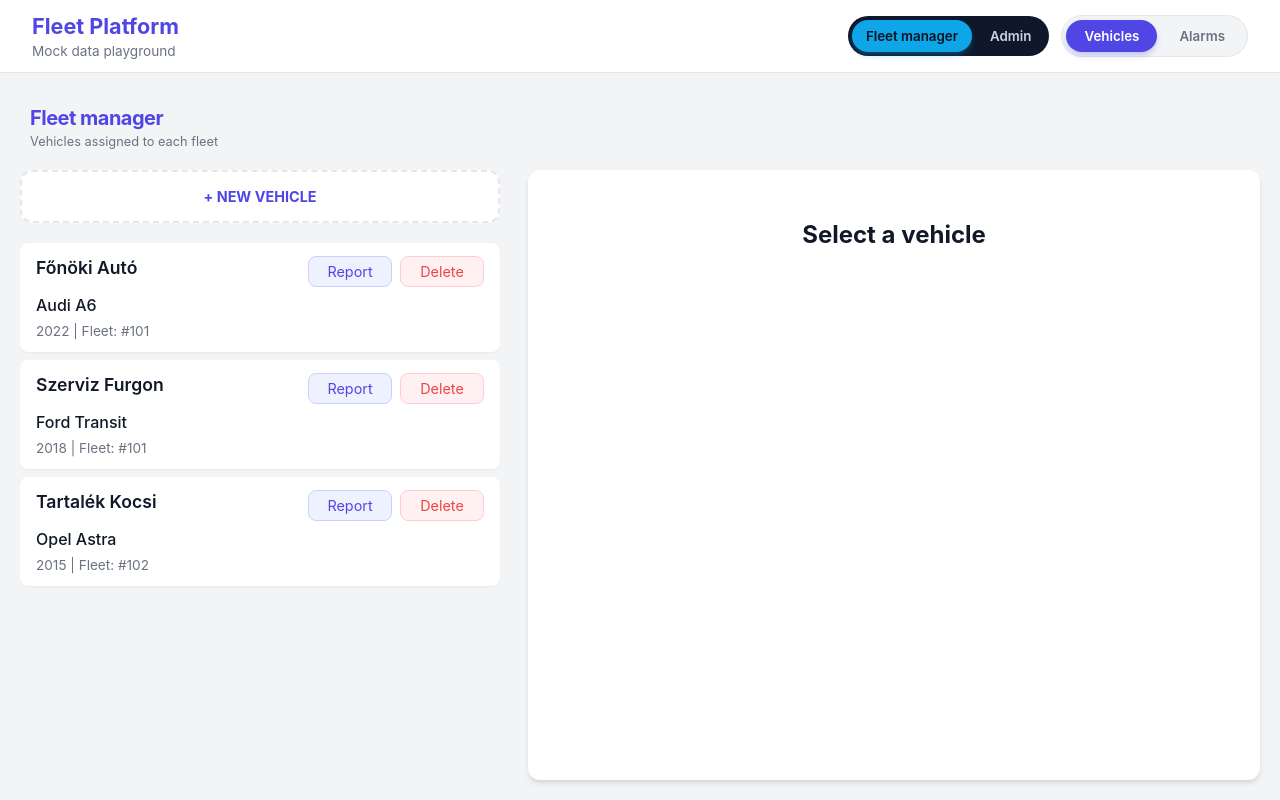
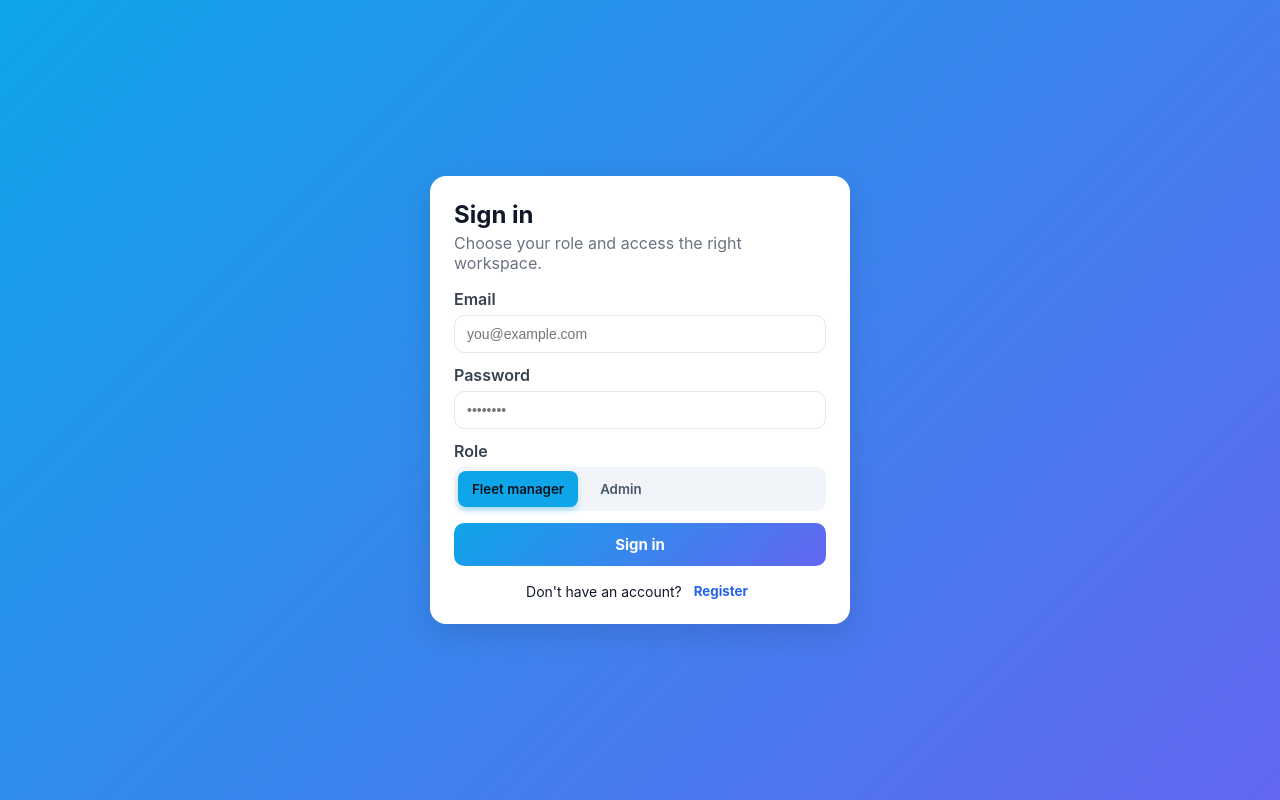
Before and after one commit to sziki12/soft_arch_vehicle_fleet_manager, an Angular app in the folder Frontend/SoftArchVeichleManager/: page / in a window 1280 px wide. Built offline with nearby package versions, Linux system fonts and the light colour scheme.

Commit message:
feat: Implement user authentication with login and registration functionality

```diff
--- a/Frontend/SoftArchVeichleManager/src/app/app.component.css
+++ b/Frontend/SoftArchVeichleManager/src/app/app.component.css
@@ -42,37 +42,7 @@
 .header-actions {
     display: flex;
     align-items: center;
-    gap: 12px;
-}
-
-.role-toggle {
-    display: inline-flex;
-    background-color: #0f172a;
-    border-radius: 999px;
-    padding: 4px;
-    gap: 4px;
-}
-
-.role-toggle button {
-    border: none;
-    background: transparent;
-    padding: 8px 14px;
-    border-radius: 999px;
-    font-weight: 600;
-    cursor: pointer;
-    color: #cbd5e1;
-    transition: all 0.2s ease;
-}
-
-.role-toggle button.active {
-    background-color: #0ea5e9;
-    color: #0b1220;
-    box-shadow: 0 4px 6px -1px rgba(14, 165, 233, 0.35);
-}
-
-.role-toggle button:not(.active):hover {
-    background-color: rgba(255, 255, 255, 0.08);
-    color: #e2e8f0;
+    gap: 16px;
 }
 
 .view-toggle {
@@ -106,6 +76,33 @@
     color: var(--text-main);
 }
 
+.user-chip {
+    background: #0f172a;
+    color: #e2e8f0;
+    border-radius: 12px;
+    padding: 8px 12px;
+    display: flex;
+    flex-direction: column;
+    line-height: 1.3;
+}
+
+.user-name {
+    font-weight: 700;
+}
+
+.logout-btn {
+    border: 1px solid var(--border-color);
+    background: #fff;
+    padding: 8px 12px;
+    border-radius: 10px;
+    cursor: pointer;
+    font-weight: 700;
+}
+
+.logout-btn:hover {
+    background: #f8fafc;
+}
+
 .app-main {
     flex: 1;
     display: flex;
--- a/Frontend/SoftArchVeichleManager/src/app/app.component.html
+++ b/Frontend/SoftArchVeichleManager/src/app/app.component.html
@@ -1,3 +1,4 @@
+<ng-container *ngIf="session; else loginView">
     <div class="app-shell">
 
         <header class="app-header">
@@ -7,13 +8,9 @@
             </div>
 
             <div class="header-actions">
-            <div class="role-toggle">
-                <button type="button" [class.active]="currentRole === 'manager'" (click)="setRole('manager')">
-                    Fleet manager
-                </button>
-                <button type="button" [class.active]="currentRole === 'admin'" (click)="setRole('admin')">
-                    Admin
-                </button>
+                <div class="user-chip">
+                    <div class="user-name">{{ session?.name }}</div>
+                    <small>{{ session?.email }} &mdash; {{ session?.role }}</small>
                 </div>
 
                 <div class="view-toggle" *ngIf="currentRole === 'manager'">
@@ -24,6 +21,8 @@
                         Alarms
                     </button>
                 </div>
+
+                <button class="logout-btn" (click)="logout()">Logout</button>
             </div>
         </header>
 
@@ -37,3 +36,8 @@
             </ng-template>
         </main>
     </div>
+</ng-container>
+
+<ng-template #loginView>
+    <app-login></app-login>
+</ng-template>
--- a/Frontend/SoftArchVeichleManager/src/app/app.component.ts
+++ b/Frontend/SoftArchVeichleManager/src/app/app.component.ts
@@ -1,28 +1,47 @@
 import { CommonModule } from '@angular/common';
-import { Component } from '@angular/core';
+import { Component, OnDestroy, OnInit } from '@angular/core';
 import { AlarmManagerPageComponent } from './alarm/alarm-manager-page/alarm-manager-page.component';
 import { FleetManagerPageComponent } from './fleet/fleet-manager-page/fleet-manager-page.component';
 import { AdminDashboardComponent } from './admin/admin-dashboard/admin-dashboard.component';
+import { LoginComponent } from './auth/login.component';
+import { AuthService } from './services/auth.service';
+import { UserSession } from './models/auth-user.model';
+import { HttpClientModule } from '@angular/common/http';
+import { Subscription } from 'rxjs';
 
 @Component({
   selector: 'app-root',
-  imports: [CommonModule, FleetManagerPageComponent, AlarmManagerPageComponent, AdminDashboardComponent],
+  imports: [CommonModule, HttpClientModule, FleetManagerPageComponent, AlarmManagerPageComponent, AdminDashboardComponent, LoginComponent],
   templateUrl: './app.component.html',
   styleUrl: './app.component.css'
 })
-export class AppComponent {
+export class AppComponent implements OnInit, OnDestroy {
   title = 'SoftArchVeichleManager';
   currentRole: 'manager' | 'admin' = 'manager';
   activeScreen: 'fleet' | 'alarm' = 'fleet';
+  session: UserSession | null = null;
+  private sub?: Subscription;
 
-  setRole(role: 'manager' | 'admin') {
-    this.currentRole = role;
-    if (role === 'manager' && !this.activeScreen) {
-      this.activeScreen = 'fleet';
-    }
+  constructor(private authService: AuthService) { }
+
+  ngOnInit(): void {
+    this.sub = this.authService.session$.subscribe(session => {
+      this.session = session;
+      if (session) {
+        this.currentRole = session.role;
+      }
+    });
+  }
+
+  ngOnDestroy(): void {
+    this.sub?.unsubscribe();
   }
 
   setScreen(screen: 'fleet' | 'alarm') {
     this.activeScreen = screen;
   }
+
+  logout(): void {
+    this.authService.logout();
+  }
 }
--- a/Frontend/SoftArchVeichleManager/src/app/auth/login.component.css
+++ b/Frontend/SoftArchVeichleManager/src/app/auth/login.component.css
@@ -0,0 +1,126 @@
+* {
+    box-sizing: border-box;
+}
+
+.login-shell {
+    min-height: 100vh;
+    display: flex;
+    align-items: center;
+    justify-content: center;
+    background: linear-gradient(135deg, #0ea5e9, #6366f1);
+    padding: 20px;
+}
+
+.login-card {
+    width: 100%;
+    max-width: 420px;
+    background: #fff;
+    border-radius: 16px;
+    padding: 24px;
+    box-shadow: 0 10px 30px rgba(0, 0, 0, 0.12);
+    display: flex;
+    flex-direction: column;
+    gap: 16px;
+}
+
+.login-head h2 {
+    margin: 0 0 4px;
+}
+
+.login-head p {
+    margin: 0;
+    color: #6b7280;
+}
+
+.login-form {
+    display: flex;
+    flex-direction: column;
+    gap: 12px;
+}
+
+.form-field {
+    display: flex;
+    flex-direction: column;
+    gap: 6px;
+}
+
+.form-field label {
+    font-weight: 600;
+    color: #374151;
+}
+
+.form-field input {
+    padding: 10px 12px;
+    border: 1px solid #e5e7eb;
+    border-radius: 10px;
+    font-size: 14px;
+}
+
+.role-toggle {
+    display: inline-flex;
+    gap: 8px;
+    background: #f1f5f9;
+    padding: 4px;
+    border-radius: 10px;
+}
+
+.role-toggle button {
+    border: none;
+    padding: 10px 14px;
+    background: transparent;
+    border-radius: 8px;
+    cursor: pointer;
+    font-weight: 600;
+    color: #475569;
+}
+
+.role-toggle button.active {
+    background: #0ea5e9;
+    color: #0b1220;
+    box-shadow: 0 4px 6px -1px rgba(14, 165, 233, 0.35);
+}
+
+.error {
+    color: #b91c1c;
+    background: #fee2e2;
+    padding: 8px 10px;
+    border-radius: 8px;
+    font-size: 14px;
+}
+
+.field-error {
+    color: #b91c1c;
+    font-size: 12px;
+}
+
+button[type="submit"] {
+    background: linear-gradient(135deg, #0ea5e9, #6366f1);
+    border: none;
+    color: #fff;
+    padding: 12px 14px;
+    border-radius: 10px;
+    font-weight: 700;
+    cursor: pointer;
+    font-size: 15px;
+}
+
+button[type="submit"]:disabled {
+    opacity: 0.6;
+    cursor: not-allowed;
+}
+
+.switch {
+    display: flex;
+    align-items: center;
+    justify-content: center;
+    gap: 6px;
+    font-size: 14px;
+}
+
+.switch button {
+    border: none;
+    background: transparent;
+    color: #2563eb;
+    cursor: pointer;
+    font-weight: 700;
+}
--- a/Frontend/SoftArchVeichleManager/src/app/auth/login.component.html
+++ b/Frontend/SoftArchVeichleManager/src/app/auth/login.component.html
@@ -1 +1,59 @@
-<p>login works!</p>
+<div class="login-shell">
+    <div class="login-card">
+        <div class="login-head">
+            <h2>{{ mode === 'login' ? 'Sign in' : 'Create account' }}</h2>
+            <p>Choose your role and access the right workspace.</p>
+        </div>
+
+        <form [formGroup]="form" (ngSubmit)="submit()" class="login-form">
+            <div *ngIf="mode === 'register'" class="form-field">
+                <label>Name</label>
+                <input type="text" formControlName="name" placeholder="Your name">
+                <small class="field-error" *ngIf="submitted && mode === 'register' && form.controls['name'].invalid">
+                    Name is required for registration.
+                </small>
+            </div>
+
+            <div class="form-field">
+                <label>Email</label>
+                <input type="email" formControlName="email" placeholder="you@example.com">
+                <small class="field-error" *ngIf="submitted && form.controls['email'].invalid">
+                    Enter a valid email.
+                </small>
+            </div>
+
+            <div class="form-field">
+                <label>Password</label>
+                <input type="password" formControlName="password" placeholder="••••••••">
+                <small class="field-error" *ngIf="submitted && form.controls['password'].invalid">
+                    Password must be at least 4 characters.
+                </small>
+            </div>
+
+            <div class="form-field">
+                <label>Role</label>
+                <div class="role-toggle">
+                    <button type="button" [class.active]="form.value.role === 'manager'" (click)="form.patchValue({ role: 'manager' })">
+                        Fleet manager
+                    </button>
+                    <button type="button" [class.active]="form.value.role === 'admin'" (click)="form.patchValue({ role: 'admin' })">
+                        Admin
+                    </button>
+                </div>
+            </div>
+
+            <div class="error" *ngIf="error">{{ error }}</div>
+
+            <button type="submit" [disabled]="loading">
+                {{ loading ? 'Please wait...' : (mode === 'login' ? 'Sign in' : 'Register') }}
+            </button>
+        </form>
+
+        <div class="switch">
+            <span>{{ mode === 'login' ? "Don't have an account?" : 'Already have an account?' }}</span>
+            <button type="button" (click)="toggleMode()">
+                {{ mode === 'login' ? 'Register' : 'Back to login' }}
+            </button>
+        </div>
+    </div>
+</div>
--- a/Frontend/SoftArchVeichleManager/src/app/auth/login.component.ts
+++ b/Frontend/SoftArchVeichleManager/src/app/auth/login.component.ts
@@ -1,11 +1,65 @@
+import { CommonModule } from '@angular/common';
 import { Component } from '@angular/core';
+import { FormBuilder, FormGroup, ReactiveFormsModule, Validators } from '@angular/forms';
+import { AuthService } from '../services/auth.service';
 
 @Component({
   selector: 'app-login',
-  imports: [],
+  standalone: true,
+  imports: [CommonModule, ReactiveFormsModule],
   templateUrl: './login.component.html',
   styleUrl: './login.component.css'
 })
 export class LoginComponent {
+  form: FormGroup;
+  mode: 'login' | 'register' = 'login';
+  loading = false;
+  error = '';
+  submitted = false;
 
+  constructor(private fb: FormBuilder, private authService: AuthService) {
+    this.form = this.fb.group({
+      name: [''],
+      email: ['', [Validators.required, Validators.email]],
+      password: ['', [Validators.required, Validators.minLength(4)]],
+      role: ['manager', Validators.required]
+    });
+  }
+
+  toggleMode() {
+    this.mode = this.mode === 'login' ? 'register' : 'login';
+    this.error = '';
+    this.submitted = false;
+
+    if (this.mode === 'register') {
+      this.form.controls['name'].addValidators([Validators.required]);
+    } else {
+      this.form.controls['name'].clearValidators();
+      this.form.controls['name'].setValue('');
+    }
+    this.form.controls['name'].updateValueAndValidity();
+  }
+
+  submit() {
+    this.submitted = true;
+    if (this.form.invalid) {
+      this.form.markAllAsTouched();
+      return;
+    }
+    this.error = '';
+    this.loading = true;
+
+    const { name, email, password, role } = this.form.value;
+    const request$ = this.mode === 'login'
+      ? this.authService.login({ email, password, role })
+      : this.authService.register({ name, email, password, role });
+
+    request$.subscribe({
+      next: () => this.loading = false,
+      error: () => {
+        this.error = 'Authentication failed. Please try again.';
+        this.loading = false;
+      }
+    });
+  }
 }
--- /dev/null
+++ b/Frontend/SoftArchVeichleManager/src/app/services/auth.service.ts
@@ -0,0 +1,63 @@
+import { Injectable } from '@angular/core';
+import { HttpClient } from '@angular/common/http';
+import { BehaviorSubject, Observable, of } from 'rxjs';
+import { delay, tap } from 'rxjs/operators';
+import { UserSession } from '../models/auth-user.model';
+
+@Injectable({ providedIn: 'root' })
+export class AuthService {
+    //TODO
+    private apiBase = '';
+
+    private sessionSubject = new BehaviorSubject<UserSession | null>(null);
+    session$ = this.sessionSubject.asObservable();
+
+    constructor(private http: HttpClient) { }
+
+    login(credentials: { email: string; password: string; role: 'admin' | 'manager' }): Observable<UserSession> {
+        if (this.apiBase) {
+            return this.http.post<UserSession>(`${this.apiBase}/auth/login`, credentials)
+                .pipe(tap(session => this.sessionSubject.next(session)));
+        }
+
+        // Mock path until apiBase is set
+        const mock: UserSession = {
+            userId: credentials.role === 'admin' ? 1 : 2,
+            name: credentials.role === 'admin' ? 'Mock Admin' : 'Mock Manager',
+            email: credentials.email,
+            role: credentials.role,
+            token: 'mock-token'
+        };
+        return of(mock).pipe(
+            delay(300),
+            tap(session => this.sessionSubject.next(session))
+        );
+    }
+
+    register(payload: { name: string; email: string; password: string; role: 'admin' | 'manager' }): Observable<UserSession> {
+        if (this.apiBase) {
+            return this.http.post<UserSession>(`${this.apiBase}/auth/register`, payload)
+                .pipe(tap(session => this.sessionSubject.next(session)));
+        }
+
+        const mock: UserSession = {
+            userId: Math.floor(Math.random() * 1000) + 10,
+            name: payload.name,
+            email: payload.email,
+            role: payload.role,
+            token: 'mock-token'
+        };
+        return of(mock).pipe(
+            delay(400),
+            tap(session => this.sessionSubject.next(session))
+        );
+    }
+
+    logout(): void {
+        this.sessionSubject.next(null);
+    }
+
+    get currentUser(): UserSession | null {
+        return this.sessionSubject.value;
+    }
+}
```
Also changed, not shown: Frontend/SoftArchVeichleManager/src/app/app.config.ts (+6 -1 lines), Frontend/SoftArchVeichleManager/src/app/models/auth-user.model.ts (added, +7 -0 lines), 1 other file (tests, documents, lock files or other folders). Lines whose indentation alone changed are shown as unchanged.
